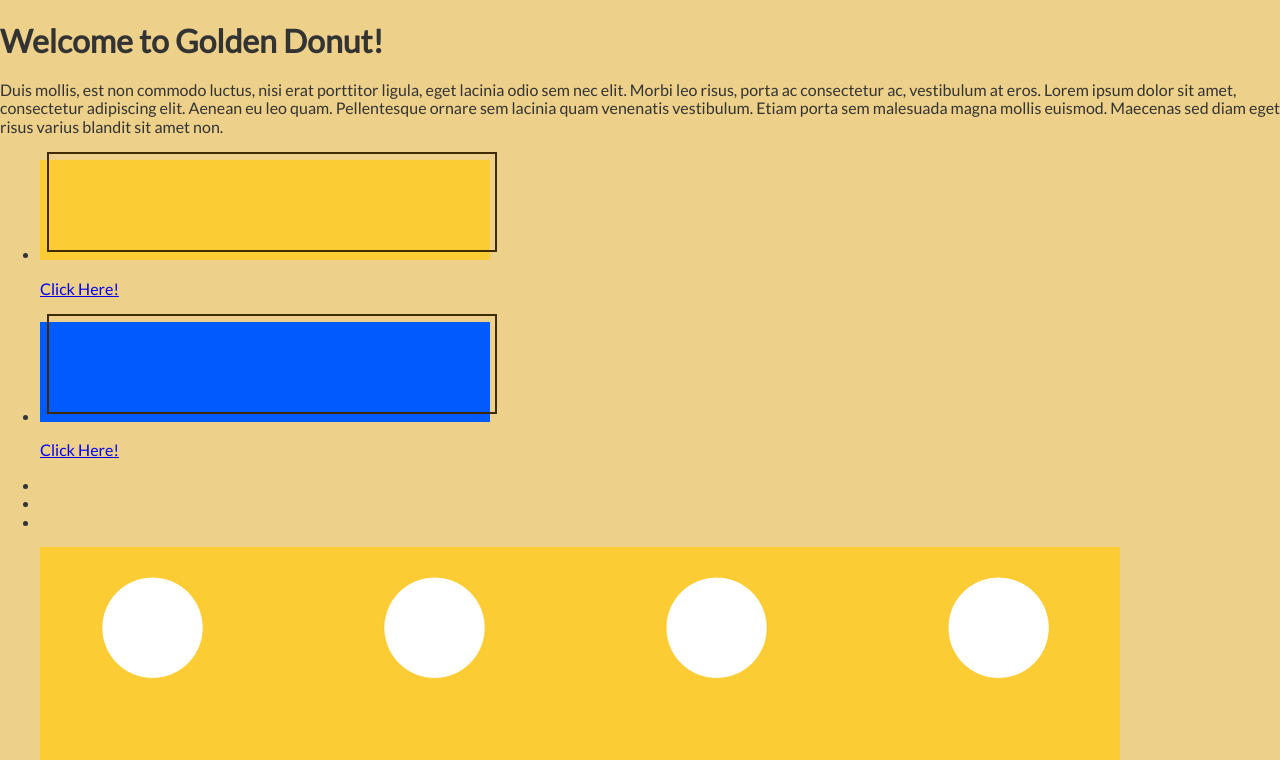
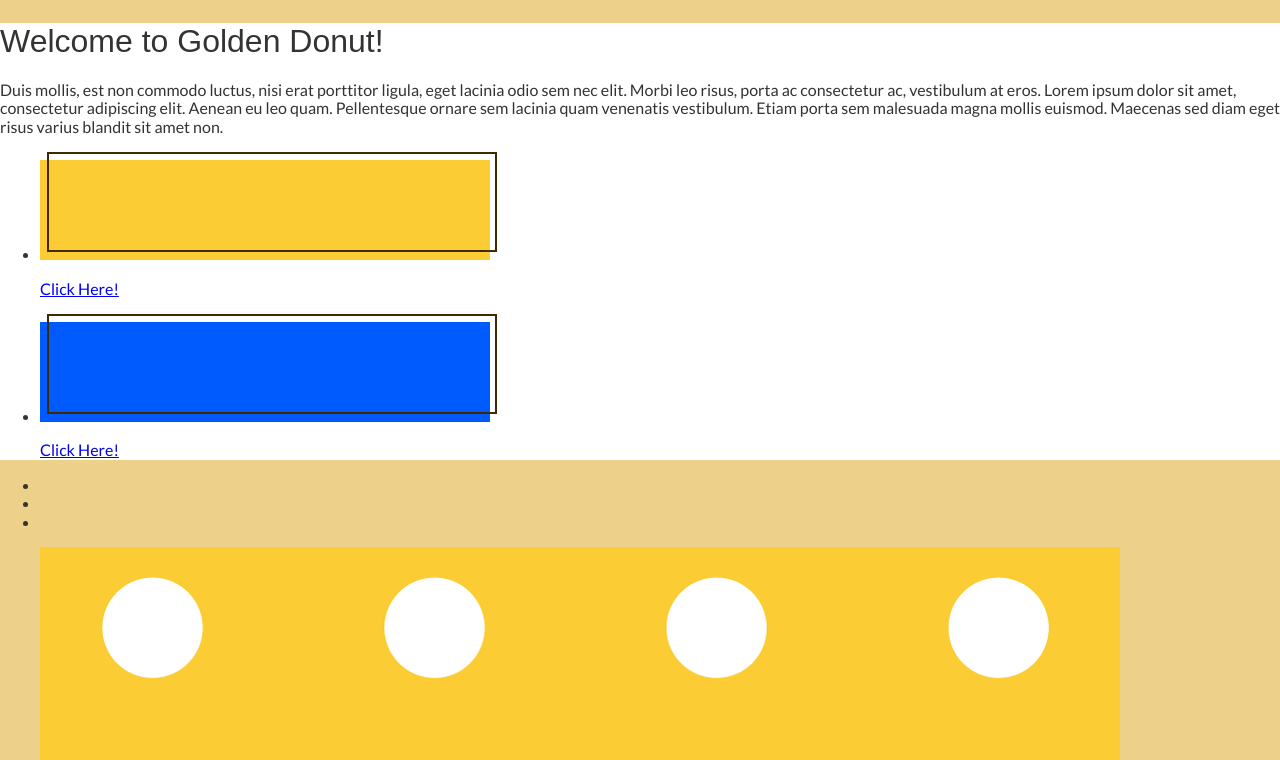
Before and after one commit to cjohnson1088/project_final2_johnson_caitlin, a plain HTML site: page index.html in a window 1280 px wide. Shown: the part 1082-1842 px from the top of the page. Drawn offline with Linux system fonts and the light colour scheme.

Commit message:
add quimby mayoral typekit font
Had to use script tags in the head, to use an adobe typekit font.

```diff
--- a/css/main.css
+++ b/css/main.css
@@ -3,3 +3,13 @@ body {
     font-family: 'Lato', sans-serif;
     color: #333333;
 }
+
+.tk-quimby-mayoral {
+    font-family: quimby-mayoral, sans-serif;
+    font-style: normal;
+    font-weight: 400;
+}
+
+.typography {
+    background-color: white;
+}
--- a/index.html
+++ b/index.html
@@ -8,6 +8,8 @@
     <link href="https://fonts.googleapis.com/css?family=Lato|Roboto" rel="stylesheet">
     <link rel="stylesheet" href="css/vendor/normalize.min.css">
     <link rel="stylesheet" href="css/main.css">
+    <script src="https://use.typekit.net/ott4qyd.js"></script>
+    <script>try{Typekit.load({ async: true });}catch(e){}</script>
 </head>
 <body>
     <header>
@@ -18,7 +20,7 @@
         <main class="main">
             <div class="wrapper">
                 <section class="typography">
-                    <h1>Welcome to Golden Donut!</h1>
+                    <h1 class="tk-quimby-mayoral">Welcome to Golden Donut!</h1>
                     <p>Duis mollis, est non commodo luctus, nisi erat porttitor ligula, eget lacinia odio sem nec elit. Morbi leo risus, porta ac consectetur ac, vestibulum at eros. Lorem ipsum dolor sit amet, consectetur adipiscing elit. Aenean eu leo quam. Pellentesque ornare sem lacinia quam venenatis vestibulum. Etiam porta sem malesuada magna mollis euismod. Maecenas sed diam eget risus varius blandit sit amet non.</p>
                     <ul class="icons">
                       <li>
```
